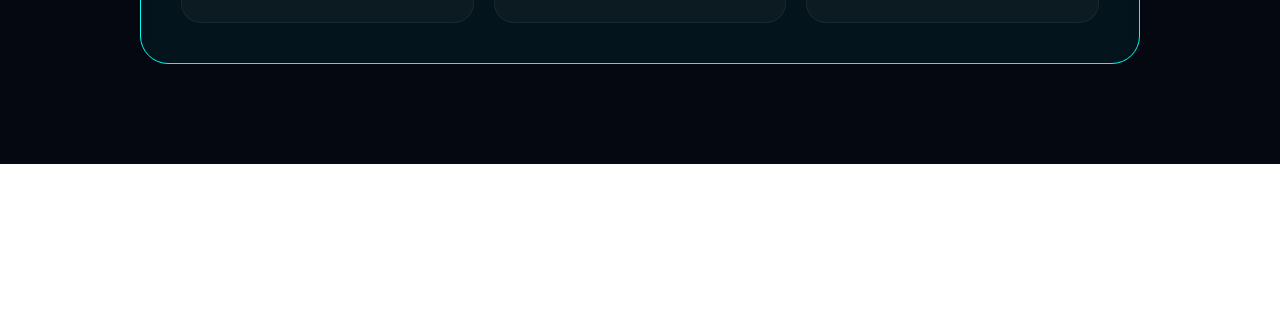
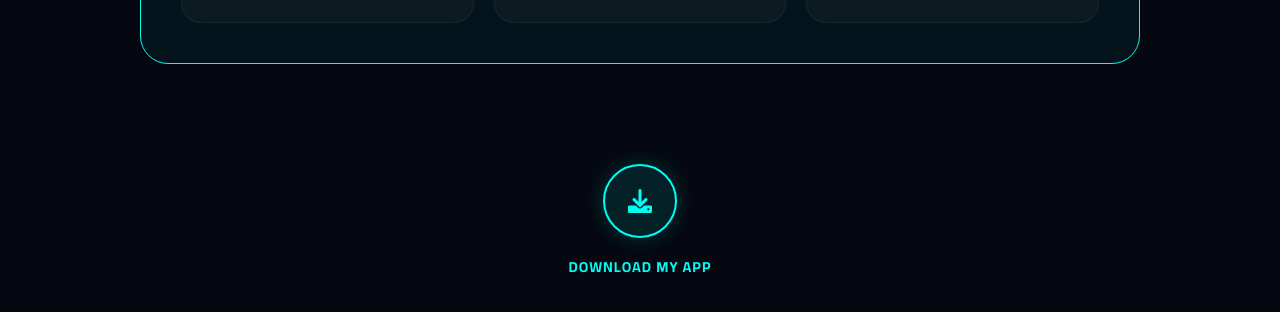
Before and after one commit to AmmarAlhashemi/portfolio, a plain HTML site: page index.html in a window 1280 px wide. Shown: the part 2381-2693 px from the top of the page. Before the commit the page ends 2545 px from the top, so only its background shows below. Drawn offline with nearby package versions, Linux system fonts and the light colour scheme.

Commit message:
Update index.html

```diff
--- a/index.html
+++ b/index.html
@@ -179,7 +179,59 @@
         .contact-item span { color: #888; font-size: 0.9rem; }
 
         @media (max-width: 768px) { .hero h1 { font-size: 4.5rem; } header { padding: 15px 20px; } }
+        /* زر تحميل التطبيق الأنيق */
+.download-section {
+    text-align: center;
+    padding: 60px 0;
+    margin-top: 40px;
+}
 
+.download-btn {
+    display: inline-flex;
+    flex-direction: column;
+    align-items: center;
+    gap: 15px;
+    text-decoration: none;
+    color: white;
+    transition: 0.3s;
+}
+
+.btn-icon-wrapper {
+    width: 70px;
+    height: 70px;
+    background: rgba(0, 255, 255, 0.1);
+    border: 2px solid var(--aqua);
+    border-radius: 50%;
+    display: flex;
+    justify-content: center;
+    align-items: center;
+    font-size: 24px;
+    color: var(--aqua);
+    box-shadow: 0 0 20px rgba(0, 255, 255, 0.2);
+    /* أنيميشن النبض للأسفل */
+    animation: bounce-down 2s infinite;
+}
+
+.download-btn span {
+    font-weight: 700;
+    letter-spacing: 1px;
+    text-transform: uppercase;
+    font-size: 0.9rem;
+    color: var(--aqua);
+}
+
+/* تأثير النبض والحركة للأسفل */
+@keyframes bounce-down {
+    0%, 20%, 50%, 80%, 100% { transform: translateY(0); box-shadow: 0 0 20px rgba(0, 255, 255, 0.2); }
+    40% { transform: translateY(10px); box-shadow: 0 0 30px rgba(0, 255, 255, 0.4); }
+    60% { transform: translateY(5px); }
+}
+
+.download-btn:hover .btn-icon-wrapper {
+    background: var(--aqua);
+    color: black;
+    box-shadow: 0 0 40px var(--aqua);
+}
         /* --- تخصيص السكرول بار (Custom Scrollbar) --- */
 
         /* 1. عرض السكرول بار */
@@ -301,6 +353,14 @@
                 </div>
             </div>
         </section>
+        <section class="download-section" data-aos="fade-up">
+    <a href="https://www.dropbox.com/scl/fi/7oixdu119hn51wuhsl9y3/Ammar.apk?rlkey=bn9t9wfgui5dwvrkuz7m8lmii&st=x23gyvqo&dl=1" class="download-btn" target="_blank">
+        <div class="btn-icon-wrapper">
+            <i class="fas fa-download"></i>
+        </div>
+        <span>Download My App</span>
+    </a>
+        </section>
     </div>
 
     <script src="https://unpkg.com/aos@2.3.1/dist/aos.js"></script>
```
